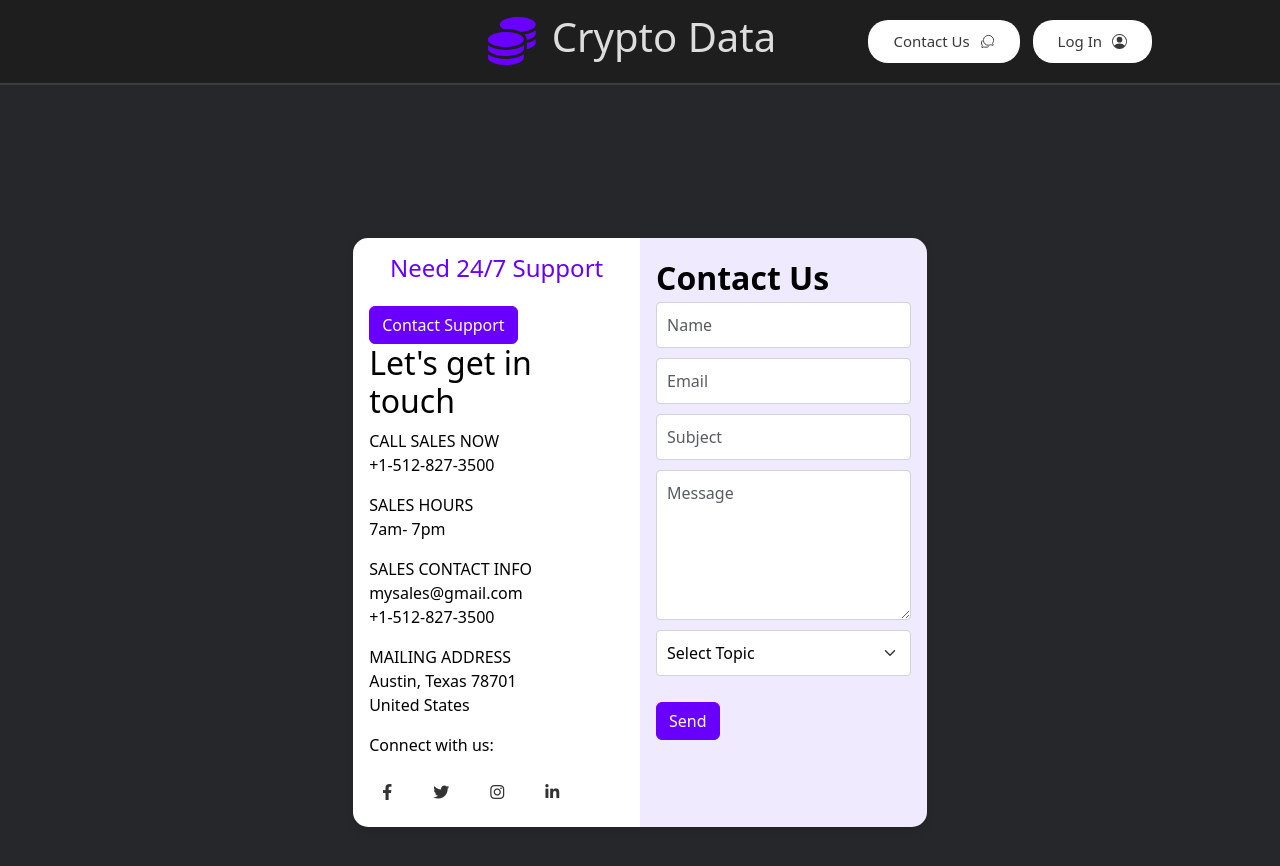
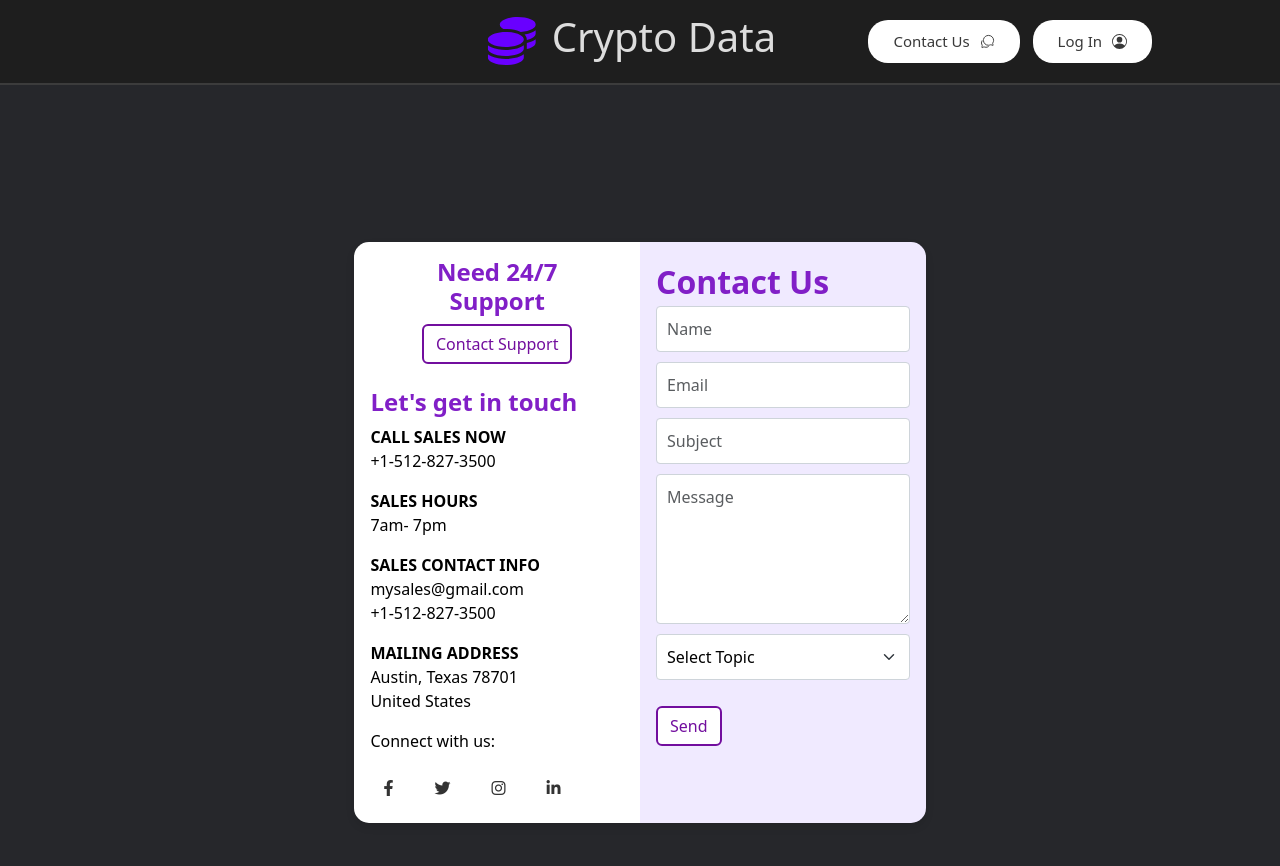
Before and after one commit to netaamz/financial_data_web_app, a React (Create React App) app in the folder client/: page /contactUs in a window 1280 px wide. Shown: the top 866 px of the page. Built offline with nearby package versions, Linux system fonts and the light colour scheme.

Commit message:
little design changes

```diff
--- a/client/src/pages/ContactUs.css
+++ b/client/src/pages/ContactUs.css
@@ -31,18 +31,23 @@
 
 .contactForm {
     background-color: #f0eaff; /* Light purple background */
+
 }
 
 /* Title Styling */
-.contactInfo h1 {
+.contactInfo h1,.contactInfo h2 {
     font-size: 1.5rem; /* Adjust size as needed */
-    color: #6900ff; /* Purple color */
+    color: #811fc7;
+    font-weight: bold;
 }
 
 .contactForm label {
     font-size: 2rem; /* Larger size for the 'Contact Us' title */
     font-weight: bold;
-    color: #000000; /* Black color */
+    color: #811fc7;
+}
+ul.list-unstyled li {
+    font-weight: bold;
 }
 
 /* Form Styling */
@@ -74,7 +79,7 @@
 /* Social Media and Button Styling */
 .social-media a {
     margin-right: 15px;
-    color: #333; /* Dark gray color */
+    color: #333;
     text-decoration: none;
 }
 
@@ -84,16 +89,23 @@
 
 .support-button {
     margin-top: 15px;
+    display: block;
+    margin: 0 auto;
 }
 
 .btn-primary {
-    background-color: #6900ff;
-    border-color: #6900ff;
+    margin-top: 1px;
+    background-color: white;
+    border: 2px solid #720e9e;
+    color: #720e9e;
+    cursor: pointer;
+    transition: background-color 0.3s, color 0.3s;
 }
 
 .btn-primary:hover {
-    background-color: #5600e0;
-    border-color: #5600e0;
+    background-color: #720e9e;
+    border: 2px solid #720e9e;
+    color: white;
 }
 
 /* Responsive adjustments */
--- a/client/src/pages/Login.css
+++ b/client/src/pages/Login.css
@@ -43,8 +43,8 @@
 
 .signup .btn.btn-success{
     margin-top: 1px;
-    background-color: #6900ff;
-    border: 2px solid #6900ff;
+    background-color: #720e9e;
+    border: 2px solid #720e9e;
     color: white;
     cursor: pointer;
     transition: background-color 0.3s, color 0.3s;
@@ -52,7 +52,7 @@
 
 .signup .btn.btn-success:hover{
     background-color: white;
-    color: #6900ff;
+    color: #720e9e;
 }
 
 .addUser h2{
--- a/client/src/pages/Signup.css
+++ b/client/src/pages/Signup.css
@@ -5,7 +5,9 @@
     padding: 40px;
     border-radius: 10px;
     box-shadow: 1px 1px 8px rgba(0, 0, 0,0.065);
-    color: #6900ff;
+    color: #811fc7;
+    font-weight: bold;
+
 }
 
 .addUserForm .inputGroup{
@@ -47,8 +49,8 @@
 
 .login .btn.btn-primary{
     margin-top: 1px;
-    background-color: #6900ff;
-    border: 2px solid #6900ff;
+    background-color: #720e9e;
+    border: 2px solid #720e9e;
     color: white;
     cursor: pointer;
     transition: background-color 0.3s, color 0.3s;
@@ -56,7 +58,7 @@
 
 .login .btn.btn-primary:hover{
     background-color: white;
-    color: #6900ff;
+    color: #720e9e;
 }
 
 .addUser h2{
--- a/client/src/pages/contactUs.js
+++ b/client/src/pages/contactUs.js
@@ -87,7 +87,7 @@ function ContactUs() {
                             <button type="button" onClick={contactSupport} className="btn btn-primary support-button">
                                 Contact Support
                             </button>
-
+                            <br></br>
                             <h2>Let's get in touch</h2>
                             <ul className="list-unstyled">
                                 <li><i className="bi bi-telephone" aria-hidden="true"></i> CALL SALES NOW</li>
```
